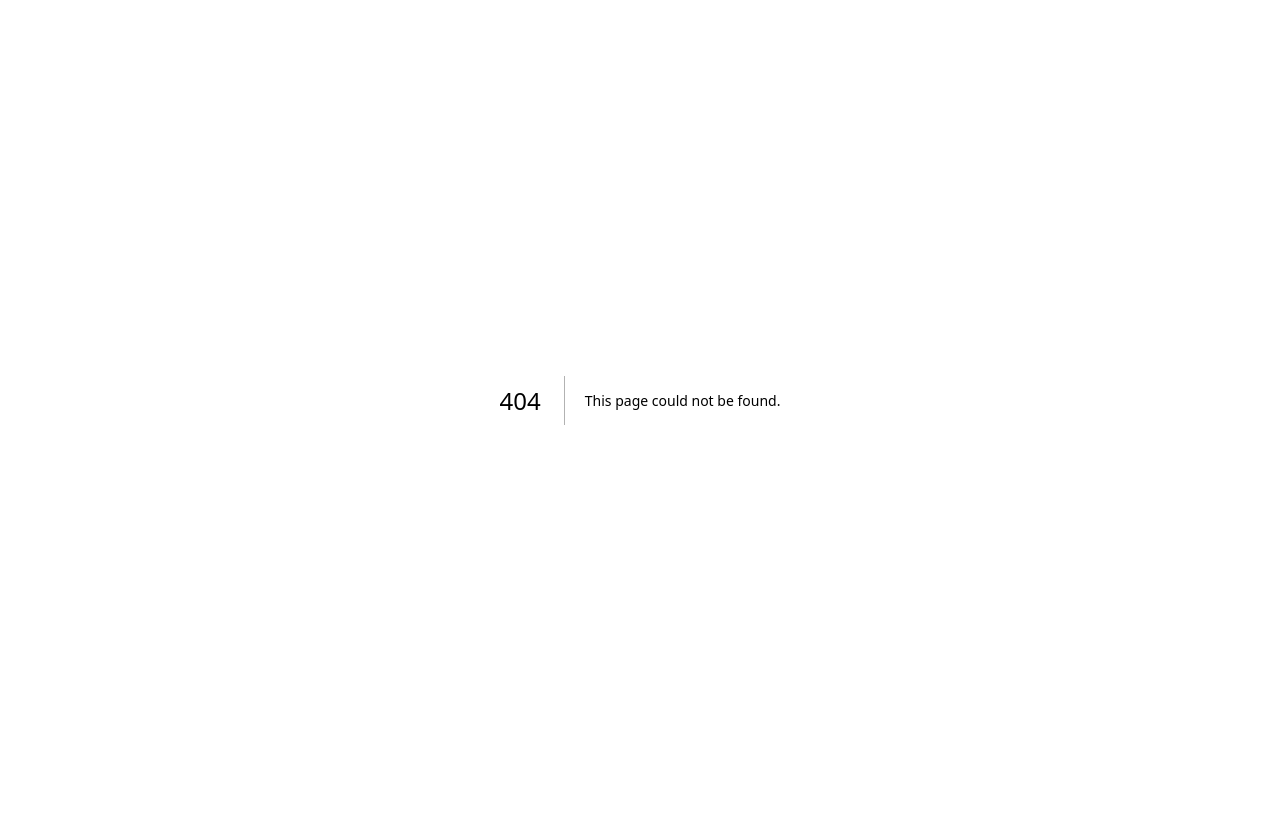
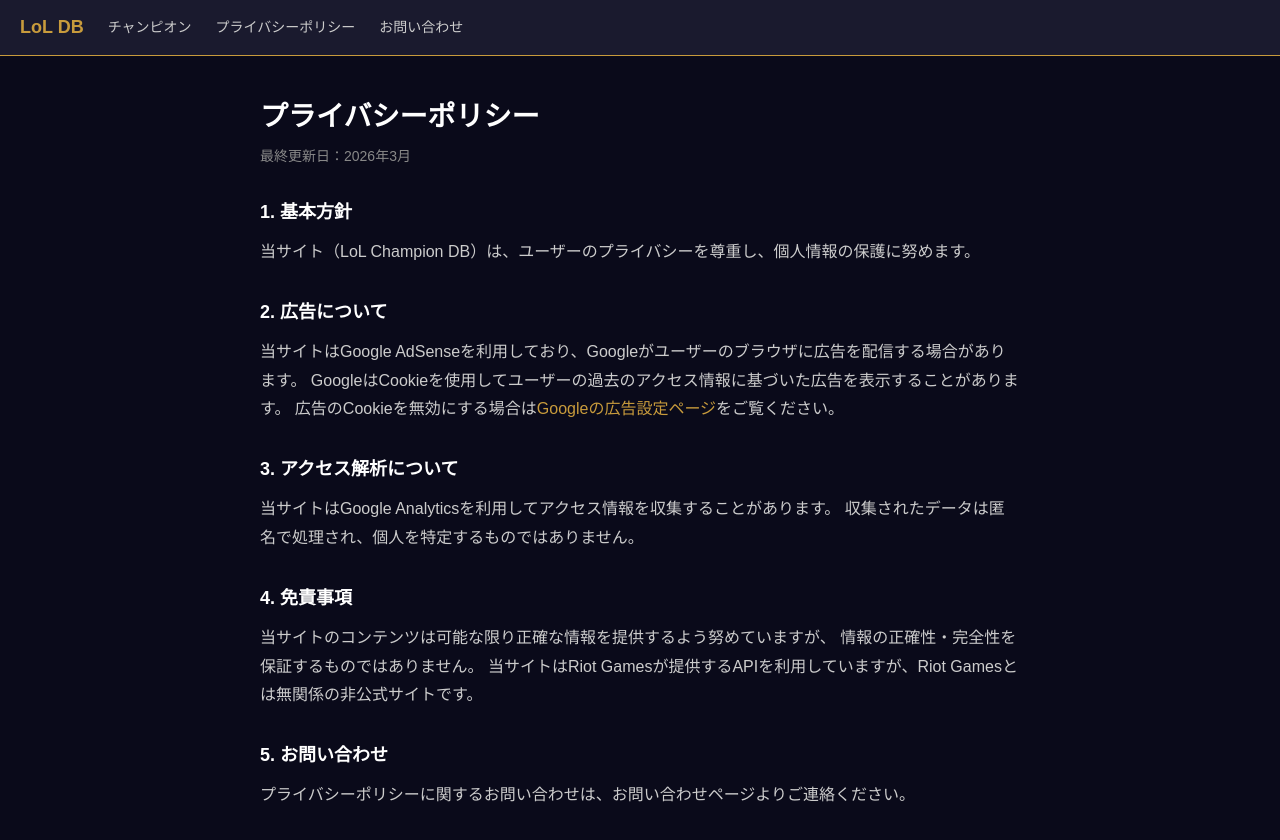
Before and after one commit to buu2309acount-dev/lol-db, a Next.js app: page /privacy in a window 1280 px wide. Before the commit this address had no page. Shown: the top 840 px of the page. Before the commit the page ends 800 px from the top, so only its background shows below. Built offline with nearby package versions, Linux system fonts and the light colour scheme.

Commit message:
add privacy, contact, navbar

```diff
--- /dev/null
+++ b/app/contact/page.js
@@ -0,0 +1,23 @@
+export default function Contact() {
+  return (
+    <main style={{ padding: "40px 20px", maxWidth: "600px", margin: "0 auto" }}>
+      <h1 style={{ fontSize: "28px", fontWeight: "bold", marginBottom: "8px" }}>お問い合わせ</h1>
+      <p style={{ color: "#888", marginBottom: "32px", fontSize: "14px" }}>
+        ご質問・ご意見はGoogleフォームよりお送りください。
+      </p>
+      <div style={{ background: "#1a1a2e", borderRadius: "12px", padding: "32px", textAlign: "center" }}>
+        <p style={{ color: "#ccc", marginBottom: "24px", lineHeight: "1.8" }}>
+          バグの報告・データの誤り・その他お問い合わせは以下のフォームからお気軽にどうぞ。
+        </p>
+        <a
+          href="https://docs.google.com/forms/create"
+          target="_blank"
+          rel="noopener noreferrer"
+          style={{ display: "inline-block", background: "#C89B3C", color: "#fff", padding: "12px 32px", borderRadius: "8px", textDecoration: "none", fontWeight: "bold", fontSize: "15px" }}
+        >
+          お問い合わせフォームへ
+        </a>
+      </div>
+    </main>
+  );
+}
--- a/app/layout.js
+++ b/app/layout.js
@@ -1,27 +1,30 @@
-import { Geist, Geist_Mono } from "next/font/google";
 import "./globals.css";
 
-const geistSans = Geist({
-  variable: "--font-geist-sans",
-  subsets: ["latin"],
-});
-
-const geistMono = Geist_Mono({
-  variable: "--font-geist-mono",
-  subsets: ["latin"],
-});
-
 export const metadata = {
-  title: "Create Next App",
-  description: "Generated by create next app",
+  title: "LoL Champion DB",
+  description: "League of Legends チャンピオンデータベース",
 };
 
 export default function RootLayout({ children }) {
   return (
-    <html lang="en">
-      <body
-        className={`${geistSans.variable} ${geistMono.variable} antialiased`}
-      >
+    <html lang="ja">
+      <body style={{ background: "#0a0a1a", color: "#fff", margin: 0, fontFamily: "sans-serif" }}>
+        <nav style={{
+          background: "#1a1a2e",
+          borderBottom: "1px solid #C89B3C",
+          padding: "0 20px",
+          display: "flex",
+          alignItems: "center",
+          gap: "24px",
+          height: "56px"
+        }}>
+          <a href="/" style={{ color: "#C89B3C", fontWeight: "bold", fontSize: "18px", textDecoration: "none" }}>
+            LoL DB
+          </a>
+          <a href="/champions" style={{ color: "#ccc", fontSize: "14px", textDecoration: "none" }}>チャンピオン</a>
+          <a href="/privacy" style={{ color: "#ccc", fontSize: "14px", textDecoration: "none" }}>プライバシーポリシー</a>
+          <a href="/contact" style={{ color: "#ccc", fontSize: "14px", textDecoration: "none" }}>お問い合わせ</a>
+        </nav>
         {children}
       </body>
     </html>
--- /dev/null
+++ b/app/privacy/page.js
@@ -0,0 +1,48 @@
+export default function Privacy() {
+  return (
+    <main style={{ padding: "40px 20px", maxWidth: "800px", margin: "0 auto" }}>
+      <h1 style={{ fontSize: "28px", fontWeight: "bold", marginBottom: "8px" }}>プライバシーポリシー</h1>
+      <p style={{ color: "#888", marginBottom: "32px", fontSize: "14px" }}>最終更新日：2026年3月</p>
+
+      <section style={{ marginBottom: "32px" }}>
+        <h2 style={{ fontSize: "18px", fontWeight: "bold", marginBottom: "12px" }}>1. 基本方針</h2>
+        <p style={{ lineHeight: "1.8", color: "#ccc" }}>
+          当サイト（LoL Champion DB）は、ユーザーのプライバシーを尊重し、個人情報の保護に努めます。
+        </p>
+      </section>
+
+      <section style={{ marginBottom: "32px" }}>
+        <h2 style={{ fontSize: "18px", fontWeight: "bold", marginBottom: "12px" }}>2. 広告について</h2>
+        <p style={{ lineHeight: "1.8", color: "#ccc" }}>
+          当サイトはGoogle AdSenseを利用しており、Googleがユーザーのブラウザに広告を配信する場合があります。
+          GoogleはCookieを使用してユーザーの過去のアクセス情報に基づいた広告を表示することがあります。
+          広告のCookieを無効にする場合は<a href="https://www.google.com/settings/ads" style={{ color: "#C89B3C" }}>Googleの広告設定ページ</a>をご覧ください。
+        </p>
+      </section>
+
+      <section style={{ marginBottom: "32px" }}>
+        <h2 style={{ fontSize: "18px", fontWeight: "bold", marginBottom: "12px" }}>3. アクセス解析について</h2>
+        <p style={{ lineHeight: "1.8", color: "#ccc" }}>
+          当サイトはGoogle Analyticsを利用してアクセス情報を収集することがあります。
+          収集されたデータは匿名で処理され、個人を特定するものではありません。
+        </p>
+      </section>
+
+      <section style={{ marginBottom: "32px" }}>
+        <h2 style={{ fontSize: "18px", fontWeight: "bold", marginBottom: "12px" }}>4. 免責事項</h2>
+        <p style={{ lineHeight: "1.8", color: "#ccc" }}>
+          当サイトのコンテンツは可能な限り正確な情報を提供するよう努めていますが、
+          情報の正確性・完全性を保証するものではありません。
+          当サイトはRiot Gamesが提供するAPIを利用していますが、Riot Gamesとは無関係の非公式サイトです。
+        </p>
+      </section>
+
+      <section style={{ marginBottom: "32px" }}>
+        <h2 style={{ fontSize: "18px", fontWeight: "bold", marginBottom: "12px" }}>5. お問い合わせ</h2>
+        <p style={{ lineHeight: "1.8", color: "#ccc" }}>
+          プライバシーポリシーに関するお問い合わせは、お問い合わせページよりご連絡ください。
+        </p>
+      </section>
+    </main>
+  );
+}
```
